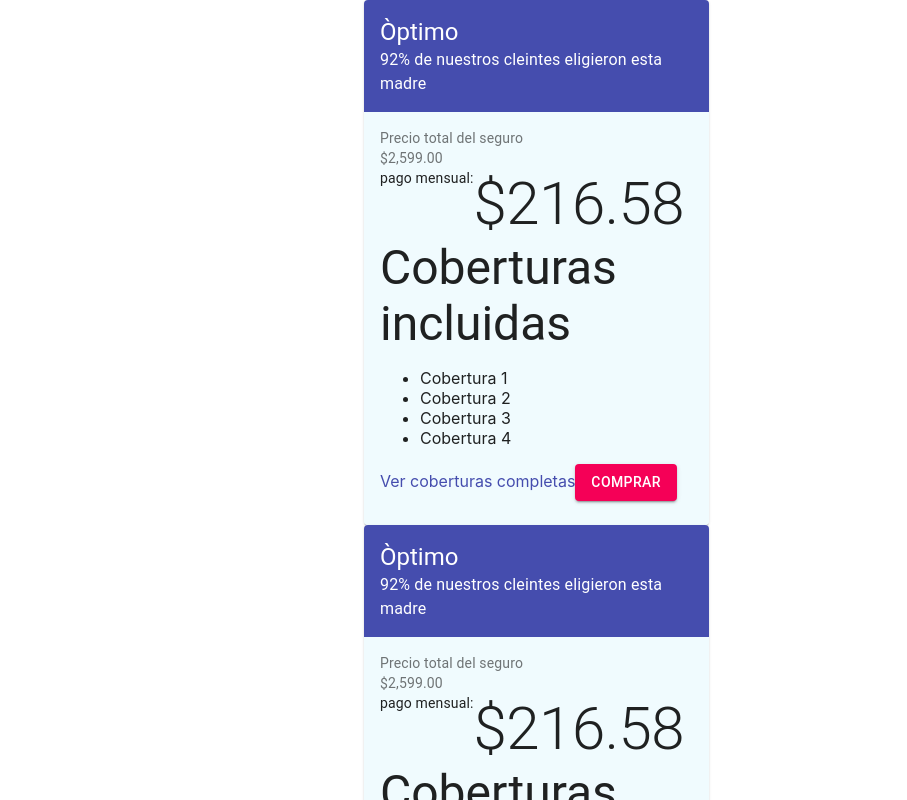
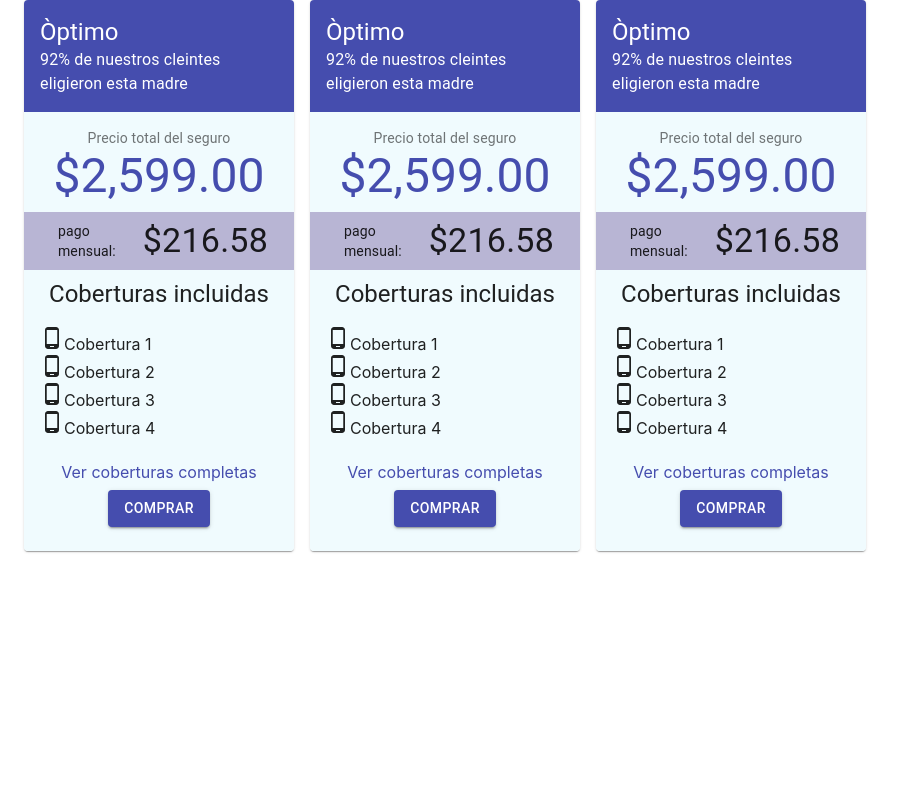
Before and after one commit to edmret/gipod, a React (Create React App) app: page / in a window 1280 px wide. Shown: the top 800 px of the page, without its empty margins (0-907 px from the left). Built offline with nearby package versions, Linux system fonts and the light colour scheme.

Commit message:
finished the first look of the widget step 1

```diff
--- a/src/App.tsx
+++ b/src/App.tsx
@@ -14,7 +14,7 @@ const App: React.FC = () => {
 
   return (
     <MuiThemeProvider theme={theme}>
-      <Container maxWidth="sm">
+      <Container>
           <ProductsContainer />
       </Container>
     </MuiThemeProvider>
--- a/src/_themes/purple.theme.ts
+++ b/src/_themes/purple.theme.ts
@@ -1,12 +1,16 @@
 import createMyTheme from './_create_my_theme';
-import purple from '@material-ui/core/colors/purple';
-import lime from '@material-ui/core/colors/blueGrey';
 
 const Theme = createMyTheme({
   palette: {
     primary: {
         main: 'rgb(69, 77, 174)',
-        light: '#FFF'
+        light: 'rgb(240, 251, 254)',
+        dark: 'rgb(184, 181, 212)',
+        contrastText: '#FFF'
+    },
+    secondary: {
+      main: "#3F3F3F",
+      contrastText: "#3F3F3F"
     }
   },
   customPallete: {}
--- a/src/product/Product.tsx
+++ b/src/product/Product.tsx
@@ -1,33 +1,72 @@
 import { makeStyles, DefaultTheme } from '@material-ui/styles';
 import React from 'react';
+import PhoneAndroidIcon from '@material-ui/icons/PhoneAndroid';
 
-import ShareIcon from '@material-ui/icons/Share';
-import ExpandMoreIcon from '@material-ui/icons/ExpandMore';
-import MoreVertIcon from '@material-ui/icons/MoreVert';
-import { red } from '@material-ui/core/colors';
-import FavoriteIcon from '@material-ui/icons/Favorite';
 
 import { Theme } from '@material-ui/core';
 
 
 import { Link, Grid, Typography, Card, CardHeader, CardContent, Button } from '@material-ui/core';
-import productUseStyles from './Product.style';
-import { typography } from '@material-ui/system';
 
-const useStyles = makeStyles(({ palette }: Theme) => ({
+
+const useStyles = makeStyles(({ palette, spacing }: Theme) => ({
     content:{
-        background: 'rgb(240, 251, 254)'
+        background: 'rgb(240, 251, 254)',
+        textAlign: "center"
     },
     header: {
         background: palette.primary.main,
-        color: palette.primary.light,
+        color: palette.primary.contrastText,
         '& span': {
-            color: palette.primary.light
+            color: palette.primary.contrastText
         }
     },
+
+    priceHighLight: {
+        background: palette.primary.dark,
+        position: "relative",
+        margin: spacing(1, 0),
+        padding: spacing(1, 0),
+        "&:after, &:before":{
+            content: "''",
+            position: "absolute",
+            left: spacing(-2),
+            top: 0,
+            bottom: 0,
+            background: palette.primary.dark,
+            width: spacing(2)
+        },
+        "&:after": {
+            left: 'auto',
+            right: spacing(-2)
+        }
+    },
+
+    highlightIndication: {
+        maxWidth: "5.3rem",
+        textAlign: "left"
+    },
+
+    price: {
+        color: palette.primary.main
+    },
+
     card: {
-        maxWidth: 345,
+        maxWidth: 270,
     },
+
+    includedList: {
+        listStyle: "none",
+        marginLeft: 0,
+        padding: 0,
+        textAlign: "left"
+    },
+
+    detaiLink: {
+        display: "block",
+        margin: "0.5rem 0"
+    },
+
     media: {
         height: 0,
         paddingTop: '56.25%', // 16:9
@@ -42,6 +81,11 @@ const useStyles = makeStyles(({ palette }: Theme) => ({
     },
     avatar: {
     },
+
+    icon: {
+        verticalAlign: "center"
+    }
+
 }));
 
 export default function Product() {
@@ -60,44 +104,48 @@ export default function Product() {
                     <Typography variant="body2" color="textSecondary" component="p">
                         Precio total del seguro
                     </Typography>
-                    <Typography variant="body2" color="textSecondary" component="h1">
+                    <Typography variant="h3" component="h2" className={classes.price}>
                         $2,599.00
                     </Typography>
-                    <Grid container>
-                        <Typography component="p" variant="body2">
+                    <Grid container className={classes.priceHighLight} justify="center" spacing={1} alignItems="center">
+                        <Typography component="p" variant="body2" className={classes.highlightIndication}>
                             pago mensual:
                         </Typography>
-                        <Typography variant="h2" component="p">
+                        <Typography variant="h4" component="p">
                             $216.58
                         </Typography>
                     </Grid>
 
-                    <Typography variant="h3">
+                    <Typography variant="h5">
                         Coberturas incluidas
                     </Typography>
-                    <ul>
+                    <ul className={classes.includedList}>
                         <li>
+                            <PhoneAndroidIcon className={classes.icon} />
                             Cobertura 1
                         </li>
                         <li>
+                            <PhoneAndroidIcon className={classes.icon} />
                             Cobertura 2
                         </li>
                         <li>
+                            <PhoneAndroidIcon className={classes.icon} />
                             Cobertura 3
                         </li>
                         <li>
+                            <PhoneAndroidIcon className={classes.icon} />
                             Cobertura 4
                         </li>
                     </ul>
 
-                    <Link>Ver coberturas completas</Link>
+                    <Grid container direction="column" justify="center" alignItems="center">
+                        <Link className={classes.detaiLink}>Ver coberturas completas</Link>
 
-                    <Button variant="contained" color="secondary">
-                        Comprar
-                    </Button>
+                        <Button variant="contained" color="primary">
+                            Comprar
+                        </Button>
+                    </Grid>
                 </CardContent>
-
-
             </Card>
         </Grid>
     );
--- a/src/product/ProductsContainer.tsx
+++ b/src/product/ProductsContainer.tsx
@@ -9,7 +9,7 @@ export default function ProductsContainer() {
 
   //todo mad an iteration for this
   return (
-    <Grid container={true}>
+    <Grid container={true} spacing={2}>
         <Product />
 
         <Product />
```
